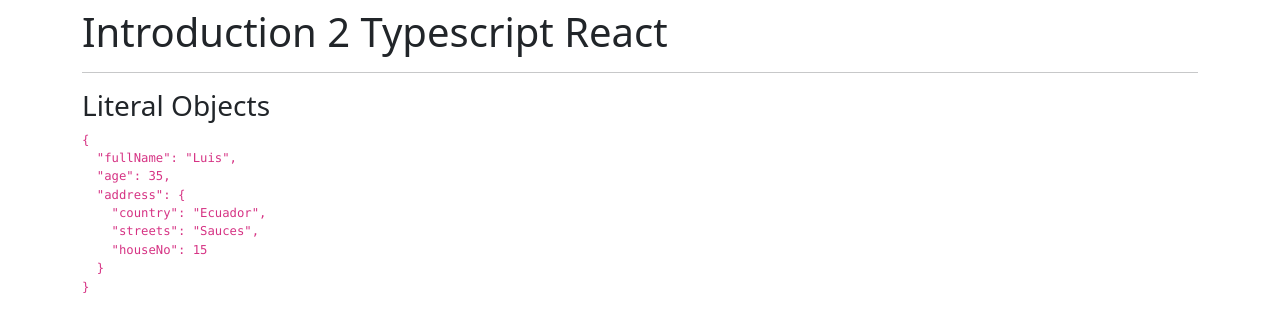
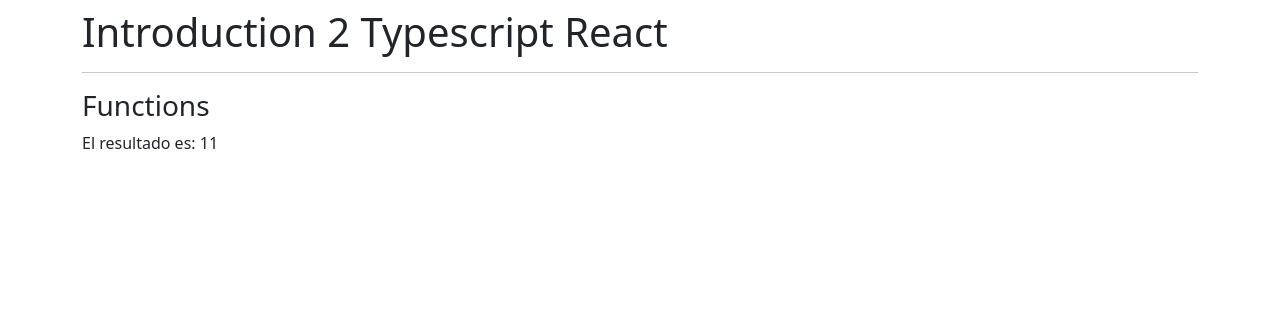
Before and after one commit to TheLuisAbarca/MyTypescriptKatas, a React (Create React App) app: page / in a window 1280 px wide. Shown: the top 332 px of the page. Built offline with nearby package versions, Linux system fonts and the light colour scheme.

Commit message:
Implement basic function using typescript.

```diff
--- a/src/App.tsx
+++ b/src/App.tsx
@@ -1,6 +1,8 @@
 // import { BasicTypes } from "./typescript/BasicTypes";
 
-import { LiteralObjects } from "./typescript/LiteralObjects";
+import { Functions } from "./typescript/Functions";
+
+// import { LiteralObjects } from "./typescript/LiteralObjects";
 
 const App = () => {
   return (
@@ -8,7 +10,8 @@
       <h1>Introduction 2 Typescript React</h1>
       <hr />
       {/* <BasicTypes/> */}
-      <LiteralObjects/>
+      {/* <LiteralObjects/> */}
+      <Functions/>
     </div>
   )
 }
--- /dev/null
+++ b/src/typescript/Functions.tsx
@@ -0,0 +1,14 @@
+
+export const Functions = () => {
+  const add = ( a:number, b:number ):number => {
+    return a + b;
+  }
+
+
+  return (
+    <>
+        <h3>Functions</h3>
+        <span>El resultado es: { add(5, 6) }</span>
+    </>
+  )
+}
```
